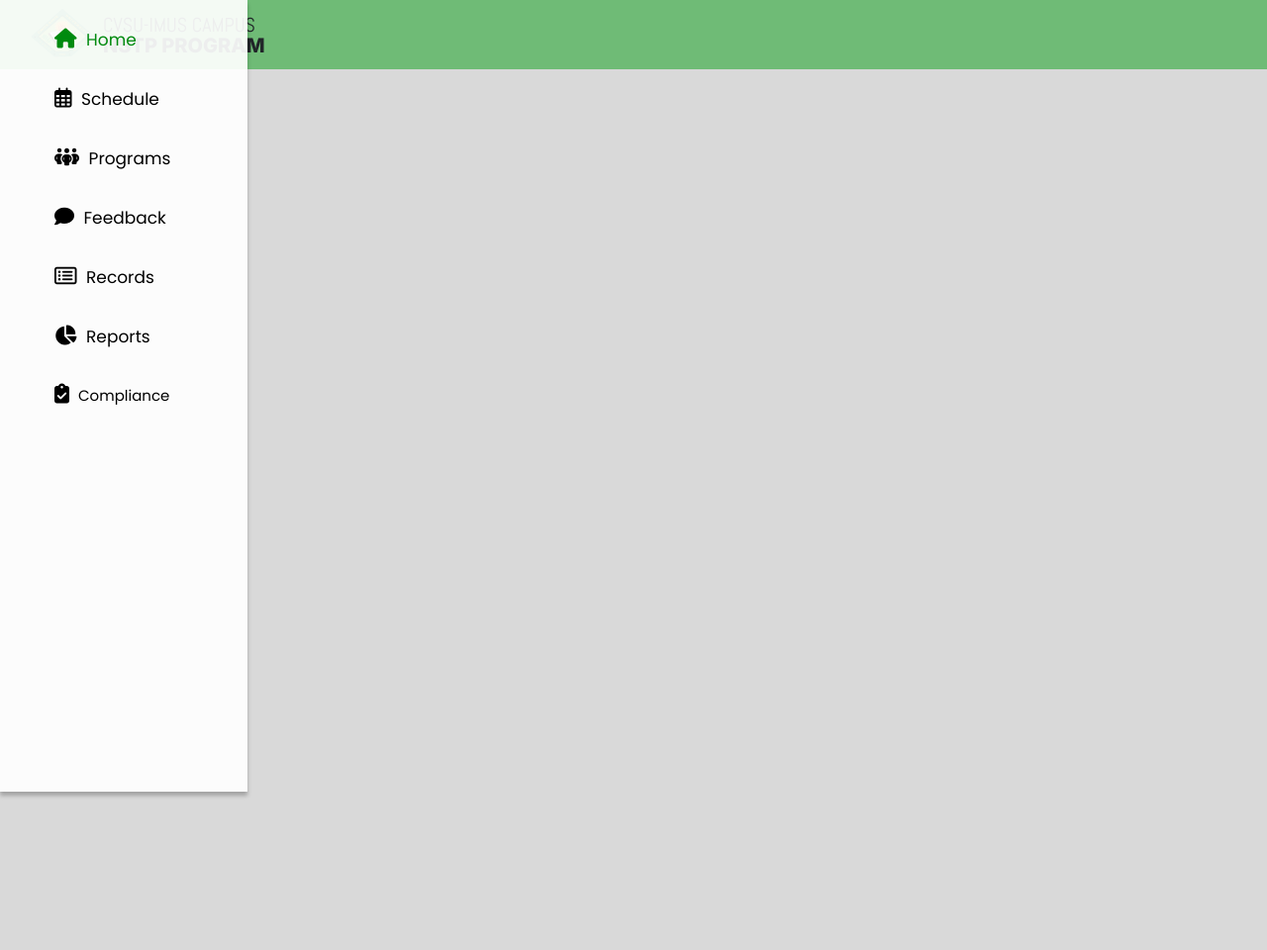
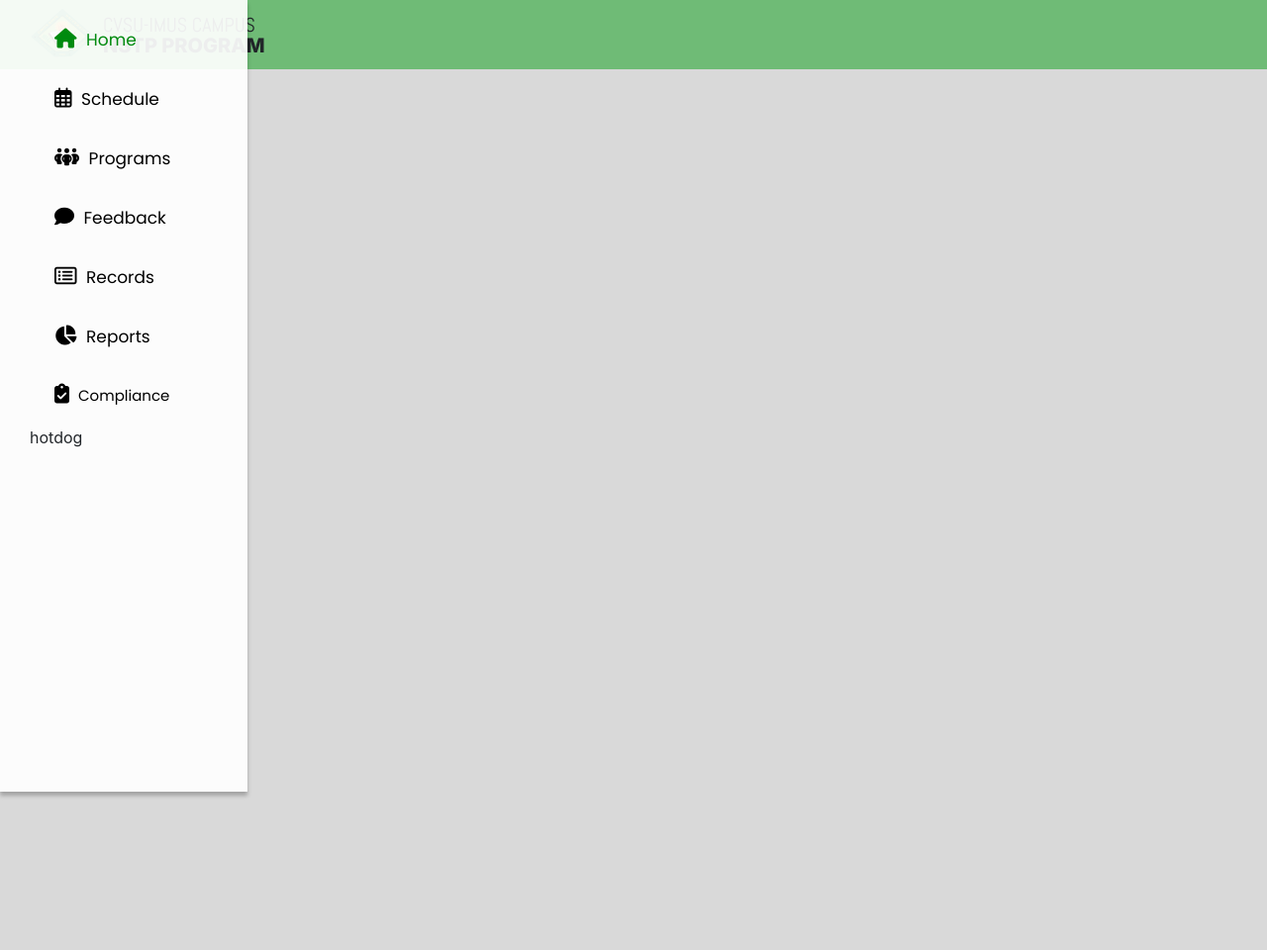
Before and after one commit to mRPy30/NSTP-PROGRAM_COORDINATOR, a PHP site: page /adminpage.php in a window 1280 px wide; the page is wider, and only the part inside the window is pictured. Shown: that part at 99% size. Run offline with PHP 8.4, Linux system fonts and the light colour scheme; some libraries are stand-ins or nearby versions.

Commit message:
edit changes

```diff
--- a/sidebar-admin.php
+++ b/sidebar-admin.php
@@ -111,7 +111,7 @@
                         <li><a class="nav-link" href="adminpage.php?page=admin-records"><i class="fa-sharp fa-regular fa-rectangle-list"></i> Records </a></li>
                         <li><a class="nav-link" href="adminpage.php?page=admin-reports"><i class="fa-sharp fa-solid fa-chart-pie"></i> Reports </a></li>
                         <li><a class="nav-link" href="adminpage.php?page=admin-compliance" style="font-size: 15px; margin "><i class="fa-solid fa-clipboard-check"></i> Compliance </a></li>
-                       </ul>
+                       </ul><p>hotdog</p>
                     </div>
                 </div>
             </nav>
```
